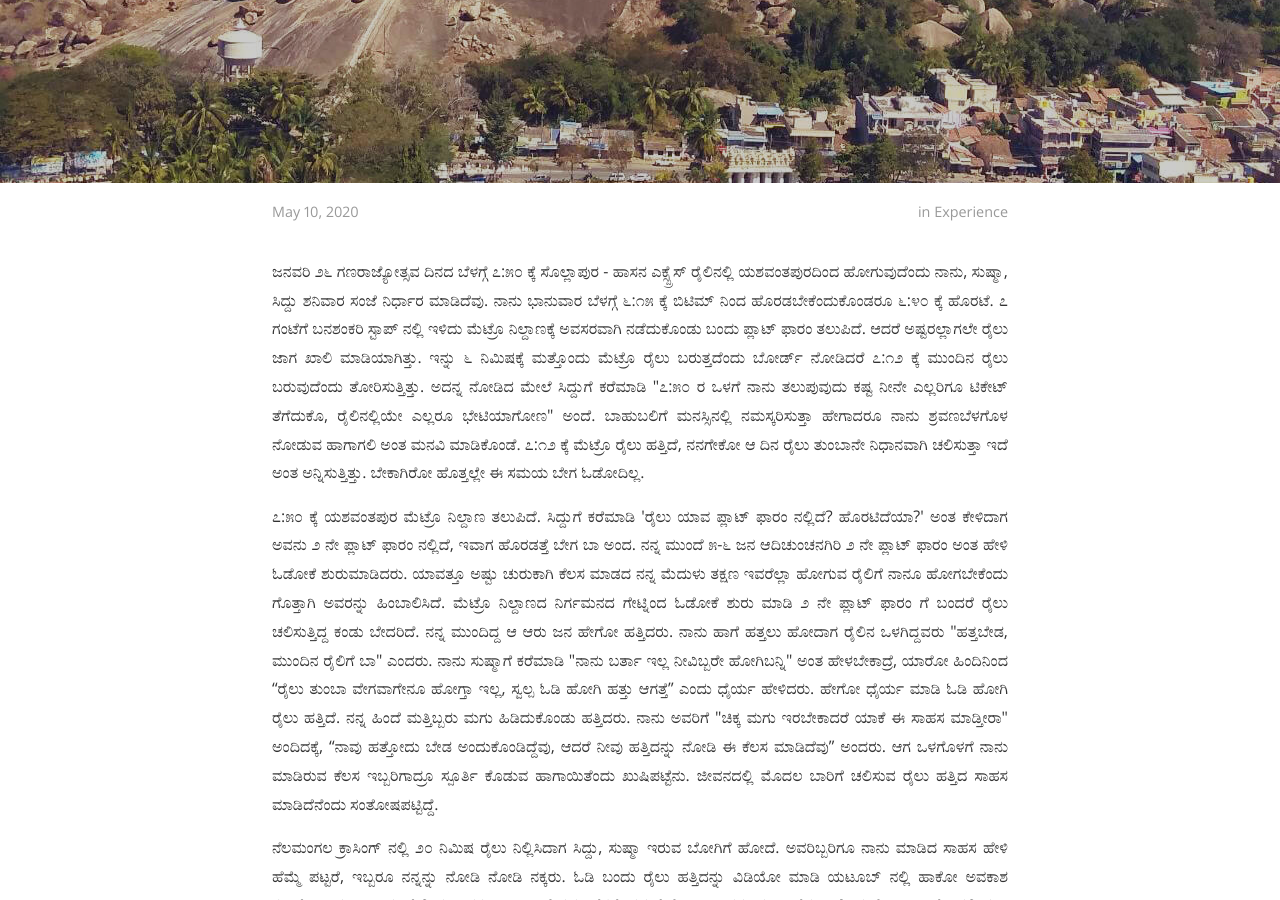
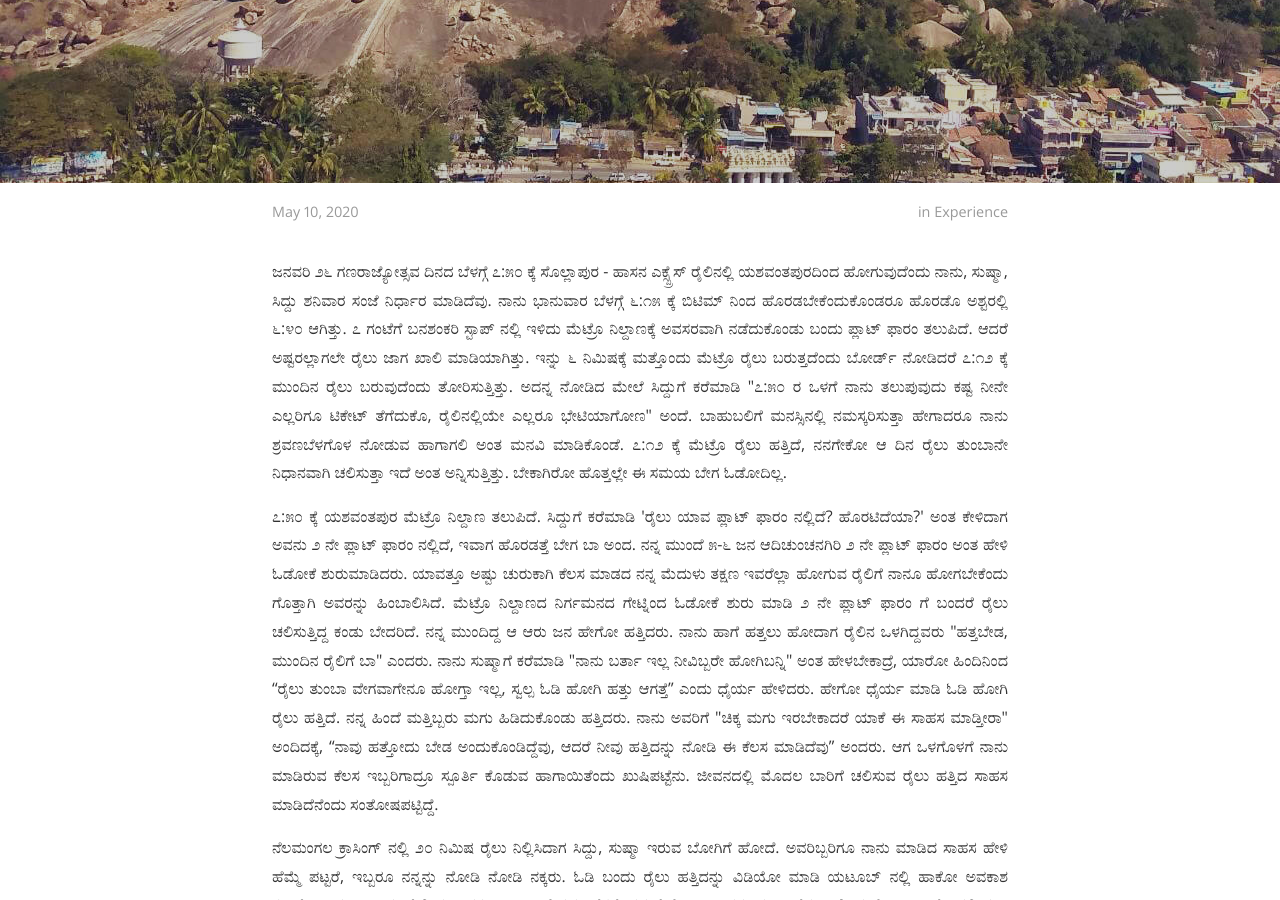
Before and after one commit to bencentra/centrarium, a Jekyll site: the page built from _posts/2020-05-10-chalisuva-railu-mattu-shravanabelagola.markdown, in a window 1280 px wide and 900 px high, scrolled down 416 px. Built offline with Jekyll 4.4.1, drawn with Linux system fonts in a browser that asks for light colours; nearby versions of some CDN libraries; comment, search, counter and statistics services are not loaded; a style sheet for code colours, icons or effects is not loaded.

Commit message:
Update 2020-05-10-chalisuva-railu-mattu-shravanabelagola.markdown

```diff
--- a/_posts/2020-05-10-chalisuva-railu-mattu-shravanabelagola.markdown
+++ b/_posts/2020-05-10-chalisuva-railu-mattu-shravanabelagola.markdown
@@ -10,7 +10,7 @@ cover: "assets/shravanabelagola-acchakannada.jpeg"
 description: ಅಂತೂ ಇಂತೂ ಬೆಳಗ್ಗೆ ಮಾಡಿದ ಮನವಿಯು ಬಾಹುಬಲಿಯನ್ನು ತಲುಪಿ, ನಾನು ಶ್ರವಣಬೆಳಗೊಳ ನೋಡಿದೆನೆಂಬ ಸಮಾಧಾನ ಇತ್ತು.
 ---
 
-<p align ="justify"> ಜನವರಿ ೨೬ ಗಣರಾಜ್ಯೋತ್ಸವ ದಿನದ ಬೆಳಗ್ಗೆ ೭:೫೦ ಕ್ಕೆ ಸೊಲ್ಲಾಪುರ - ಹಾಸನ ಎಕ್ಸ್ಪ್ರೆಸ್ ರೈಲಿನಲ್ಲಿ ಯಶವಂತಪುರದಿಂದ ಹೋಗುವುದೆಂದು ನಾನು, ಸುಷ್ಮಾ, ಸಿದ್ದು ಶನಿವಾರ ಸಂಜೆ ನಿರ್ಧಾರ ಮಾಡಿದೆವು. ನಾನು ಭಾನುವಾರ ಬೆಳಗ್ಗೆ ೬:೧೫ ಕ್ಕೆ ಬಿಟಿಮ್ ನಿಂದ ಹೊರಡಬೇಕೆಂದುಕೊಂಡರೂ ೬:೪೦ ಕ್ಕೆ ಹೊರಟೆ. ೭ ಗಂಟೆಗೆ ಬನಶಂಕರಿ ಸ್ಟಾಪ್ ನಲ್ಲಿ ಇಳಿದು ಮೆಟ್ರೊ ನಿಲ್ದಾಣಕ್ಕೆ ಅವಸರವಾಗಿ ನಡೆದುಕೊಂಡು ಬಂದು ಪ್ಲಾಟ್ ಫಾರಂ ತಲುಪಿದೆ. ಆದರೆ ಅಷ್ಟರಲ್ಲಾಗಲೇ ರೈಲು ಜಾಗ ಖಾಲಿ ಮಾಡಿಯಾಗಿತ್ತು.<!--more--> ಇನ್ನು ೬ ನಿಮಿಷಕ್ಕೆ ಮತ್ತೊಂದು ಮೆಟ್ರೊ ರೈಲು ಬರುತ್ತದೆಂದು ಬೋರ್ಡ್ ನೋಡಿದರೆ ೭:೧೨ ಕ್ಕೆ ಮುಂದಿನ ರೈಲು ಬರುವುದೆಂದು ತೋರಿಸುತ್ತಿತ್ತು. ಅದನ್ನ ನೋಡಿದ ಮೇಲೆ ಸಿದ್ದುಗೆ ಕರೆಮಾಡಿ "೭:೫೦ ರ ಒಳಗೆ ನಾನು ತಲುಪುವುದು ಕಷ್ಟ ನೀನೇ ಎಲ್ಲರಿಗೂ ಟಿಕೇಟ್ ತೆಗೆದುಕೊ, ರೈಲಿನಲ್ಲಿಯೇ ಎಲ್ಲರೂ ಭೇಟಿಯಾಗೋಣ" ಅಂದೆ. ಬಾಹುಬಲಿಗೆ ಮನಸ್ಸಿನಲ್ಲಿ ನಮಸ್ಕರಿಸುತ್ತಾ ಹೇಗಾದರೂ ನಾನು ಶ್ರವಣಬೆಳಗೊಳ ನೋಡುವ ಹಾಗಾಗಲಿ ಅಂತ ಮನವಿ ಮಾಡಿಕೊಂಡೆ. ೭:೧೨ ಕ್ಕೆ ಮೆಟ್ರೊ ರೈಲು ಹತ್ತಿದೆ, ನನಗೇಕೋ ಆ ದಿನ ರೈಲು ತುಂಬಾನೇ ನಿಧಾನವಾಗಿ ಚಲಿಸುತ್ತಾ ಇದೆ ಅಂತ ಅನ್ನಿಸುತ್ತಿತ್ತು. ಬೇಕಾಗಿರೋ ಹೊತ್ತಲ್ಲೇ ಈ ಸಮಯ ಬೇಗ ಓಡೋದಿಲ್ಲ. </p>
+<p align ="justify"> ಜನವರಿ ೨೬ ಗಣರಾಜ್ಯೋತ್ಸವ ದಿನದ ಬೆಳಗ್ಗೆ ೭:೫೦ ಕ್ಕೆ ಸೊಲ್ಲಾಪುರ - ಹಾಸನ ಎಕ್ಸ್ಪ್ರೆಸ್ ರೈಲಿನಲ್ಲಿ ಯಶವಂತಪುರದಿಂದ ಹೋಗುವುದೆಂದು ನಾನು, ಸುಷ್ಮಾ, ಸಿದ್ದು ಶನಿವಾರ ಸಂಜೆ ನಿರ್ಧಾರ ಮಾಡಿದೆವು. ನಾನು ಭಾನುವಾರ ಬೆಳಗ್ಗೆ ೬:೧೫ ಕ್ಕೆ ಬಿಟಿಮ್ ನಿಂದ ಹೊರಡಬೇಕೆಂದುಕೊಂಡರೂ ಹೊರಡೊ ಅಶ್ಟರಲ್ಲಿ ೬:೪೦ ಆಗಿತ್ತು. ೭ ಗಂಟೆಗೆ ಬನಶಂಕರಿ ಸ್ಟಾಪ್ ನಲ್ಲಿ ಇಳಿದು ಮೆಟ್ರೊ ನಿಲ್ದಾಣಕ್ಕೆ ಅವಸರವಾಗಿ ನಡೆದುಕೊಂಡು ಬಂದು ಪ್ಲಾಟ್ ಫಾರಂ ತಲುಪಿದೆ. ಆದರೆ ಅಷ್ಟರಲ್ಲಾಗಲೇ ರೈಲು ಜಾಗ ಖಾಲಿ ಮಾಡಿಯಾಗಿತ್ತು.<!--more--> ಇನ್ನು ೬ ನಿಮಿಷಕ್ಕೆ ಮತ್ತೊಂದು ಮೆಟ್ರೊ ರೈಲು ಬರುತ್ತದೆಂದು ಬೋರ್ಡ್ ನೋಡಿದರೆ ೭:೧೨ ಕ್ಕೆ ಮುಂದಿನ ರೈಲು ಬರುವುದೆಂದು ತೋರಿಸುತ್ತಿತ್ತು. ಅದನ್ನ ನೋಡಿದ ಮೇಲೆ ಸಿದ್ದುಗೆ ಕರೆಮಾಡಿ "೭:೫೦ ರ ಒಳಗೆ ನಾನು ತಲುಪುವುದು ಕಷ್ಟ ನೀನೇ ಎಲ್ಲರಿಗೂ ಟಿಕೇಟ್ ತೆಗೆದುಕೊ, ರೈಲಿನಲ್ಲಿಯೇ ಎಲ್ಲರೂ ಭೇಟಿಯಾಗೋಣ" ಅಂದೆ. ಬಾಹುಬಲಿಗೆ ಮನಸ್ಸಿನಲ್ಲಿ ನಮಸ್ಕರಿಸುತ್ತಾ ಹೇಗಾದರೂ ನಾನು ಶ್ರವಣಬೆಳಗೊಳ ನೋಡುವ ಹಾಗಾಗಲಿ ಅಂತ ಮನವಿ ಮಾಡಿಕೊಂಡೆ. ೭:೧೨ ಕ್ಕೆ ಮೆಟ್ರೊ ರೈಲು ಹತ್ತಿದೆ, ನನಗೇಕೋ ಆ ದಿನ ರೈಲು ತುಂಬಾನೇ ನಿಧಾನವಾಗಿ ಚಲಿಸುತ್ತಾ ಇದೆ ಅಂತ ಅನ್ನಿಸುತ್ತಿತ್ತು. ಬೇಕಾಗಿರೋ ಹೊತ್ತಲ್ಲೇ ಈ ಸಮಯ ಬೇಗ ಓಡೋದಿಲ್ಲ. </p>
 
 <p align ="justify"> ೭:೫೦ ಕ್ಕೆ ಯಶವಂತಪುರ ಮೆಟ್ರೊ ನಿಲ್ದಾಣ ತಲುಪಿದೆ. ಸಿದ್ದುಗೆ ಕರೆಮಾಡಿ 'ರೈಲು ಯಾವ ಪ್ಲಾಟ್ ಫಾರಂ ನಲ್ಲಿದೆ? ಹೊರಟಿದೆಯಾ?' ಅಂತ ಕೇಳಿದಾಗ ಅವನು ೨ ನೇ ಪ್ಲಾಟ್ ಫಾರಂ ನಲ್ಲಿದೆ, ಇವಾಗ ಹೊರಡತ್ತೆ ಬೇಗ ಬಾ ಅಂದ. ನನ್ನ ಮುಂದೆ ೫-೬ ಜನ ಆದಿಚುಂಚನಗಿರಿ ೨ ನೇ ಪ್ಲಾಟ್ ಫಾರಂ ಅಂತ ಹೇಳಿ ಓಡೋಕೆ ಶುರುಮಾಡಿದರು. ಯಾವತ್ತೂ ಅಷ್ಟು ಚುರುಕಾಗಿ ಕೆಲಸ ಮಾಡದ ನನ್ನ ಮೆದುಳು ತಕ್ಷಣ ಇವರೆಲ್ಲಾ ಹೋಗುವ ರೈಲಿಗೆ ನಾನೂ ಹೋಗಬೇಕೆಂದು ಗೊತ್ತಾಗಿ ಅವರನ್ನು ಹಿಂಬಾಲಿಸಿದೆ. ಮೆಟ್ರೊ ನಿಲ್ದಾಣದ ನಿರ್ಗಮನದ ಗೇಟ್ನಿಂದ ಓಡೋಕೆ ಶುರು ಮಾಡಿ ೨ ನೇ ಪ್ಲಾಟ್ ಫಾರಂ ಗೆ ಬಂದರೆ ರೈಲು ಚಲಿಸುತ್ತಿದ್ದ ಕಂಡು ಬೇದರಿದೆ. ನನ್ನ ಮುಂದಿದ್ದ ಆ ಆರು ಜನ ಹೇಗೋ ಹತ್ತಿದರು. ನಾನು ಹಾಗೆ ಹತ್ತಲು ಹೋದಾಗ ರೈಲಿನ ಒಳಗಿದ್ದವರು "ಹತ್ತಬೇಡ, ಮುಂದಿನ ರೈಲಿಗೆ ಬಾ" ಎಂದರು. ನಾನು ಸುಷ್ಮಾಗೆ ಕರೆಮಾಡಿ "ನಾನು ಬರ್ತಾ ಇಲ್ಲ ನೀವಿಬ್ಬರೇ ಹೋಗಿಬನ್ನಿ" ಅಂತ ಹೇಳಬೇಕಾದ್ರೆ, ಯಾರೋ ಹಿಂದಿನಿಂದ “ರೈಲು ತುಂಬಾ ವೇಗವಾಗೇನೂ ಹೋಗ್ತಾ ಇಲ್ಲ, ಸ್ವಲ್ಪ‌ ಓಡಿ ಹೋಗಿ ಹತ್ತು ಆಗತ್ತೆ” ಎಂದು ಧೈರ್ಯ ಹೇಳಿದರು. ಹೇಗೋ ಧೈರ್ಯ ಮಾಡಿ ಓಡಿ ಹೋಗಿ ರೈಲು ಹತ್ತಿದೆ. ನನ್ನ ಹಿಂದೆ ಮತ್ತಿಬ್ಬರು ಮಗು ಹಿಡಿದುಕೊಂಡು ಹತ್ತಿದರು. ನಾನು ಅವರಿಗೆ "ಚಿಕ್ಕ ಮಗು ಇರಬೇಕಾದರೆ ಯಾಕೆ ಈ ಸಾಹಸ ಮಾಡ್ತೀರಾ" ಅಂದಿದಕ್ಕೆ, “ನಾವು ಹತ್ತೋದು ಬೇಡ ಅಂದುಕೊಂಡಿದ್ದೆವು, ಆದರೆ ನೀವು ಹತ್ತಿದನ್ನು ನೋಡಿ ಈ ಕೆಲಸ ಮಾಡಿದೆವು” ಅಂದರು. ಆಗ ಒಳಗೊಳಗೆ ನಾನು ಮಾಡಿರುವ ಕೆಲಸ ಇಬ್ಬರಿಗಾದ್ರೂ ಸ್ಪೂರ್ತಿ ಕೊಡುವ ಹಾಗಾಯಿತೆಂದು ಖುಷಿಪಟ್ಟೆನು. ಜೀವನದಲ್ಲಿ ಮೊದಲ ಬಾರಿಗೆ ಚಲಿಸುವ ರೈಲು ಹತ್ತಿದ ಸಾಹಸ ಮಾಡಿದೆನೆಂದು ಸಂತೋಷಪಟ್ಟಿದ್ದೆ. </p>
 
```
